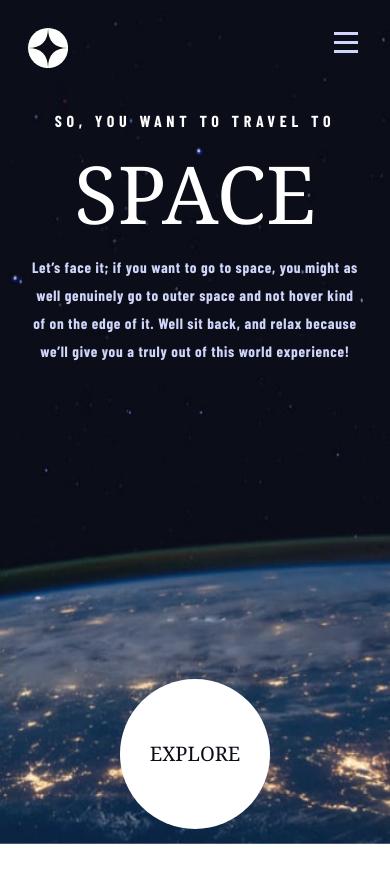
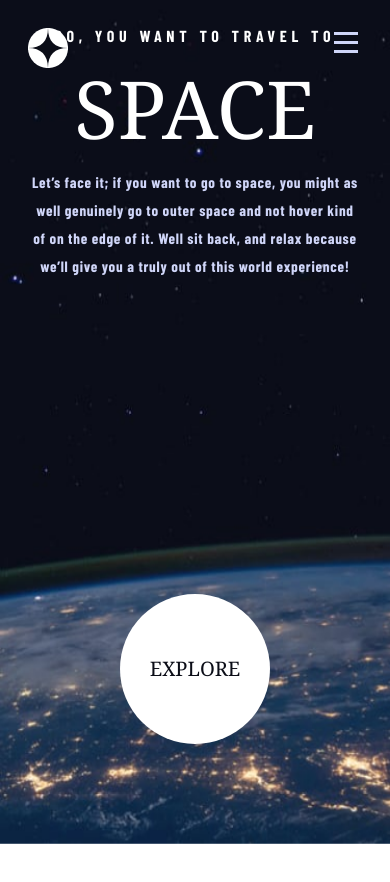
Before and after one commit to puyanwei/space-tourism, a Next.js app: page / in a window 390 px wide. Shown: the top 882 px of the page. After the commit the page ends 844 px from the top, so only its background shows below. Built offline with nearby package versions, Linux system fonts and the light colour scheme; a web font is replaced by a local one.

Commit message:
Fix for mobile icon not staying on top

```diff
--- a/src/components/3-compositions/NavBar/NavBarMobile.tsx
+++ b/src/components/3-compositions/NavBar/NavBarMobile.tsx
@@ -23,14 +23,14 @@ export function NavBarMobile({ data, currentPath, className = "" }: NavBarProps)
   const pointerEventStatus = isMenuOpen ? `pointer-events-auto` : `pointer-events-none`
 
   return (
-    <div className="sticky top-0 left-0">
+    <div>
       <span className="flex justify-end">
         {isMenuOpen ? (
-          <Button className="z-10 pl-0 m-8" onClick={handleXClick} variant="unset">
+          <Button className="fixed z-10 pl-0 m-8" onClick={handleXClick} variant="unset">
             <CloseIcon />
           </Button>
         ) : (
-          <Button className="z-10 pl-0 m-8" onClick={handleHamburgerClick} variant="unset">
+          <Button className="fixed z-10 pl-0 m-8" onClick={handleHamburgerClick} variant="unset">
             <HamburgerIcon />
           </Button>
         )}
```
